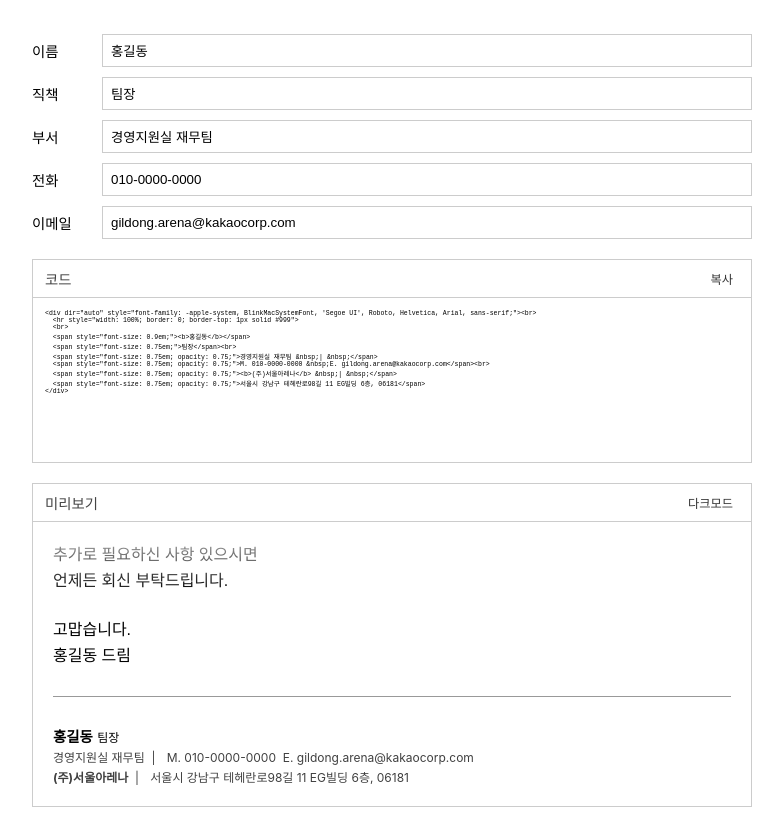
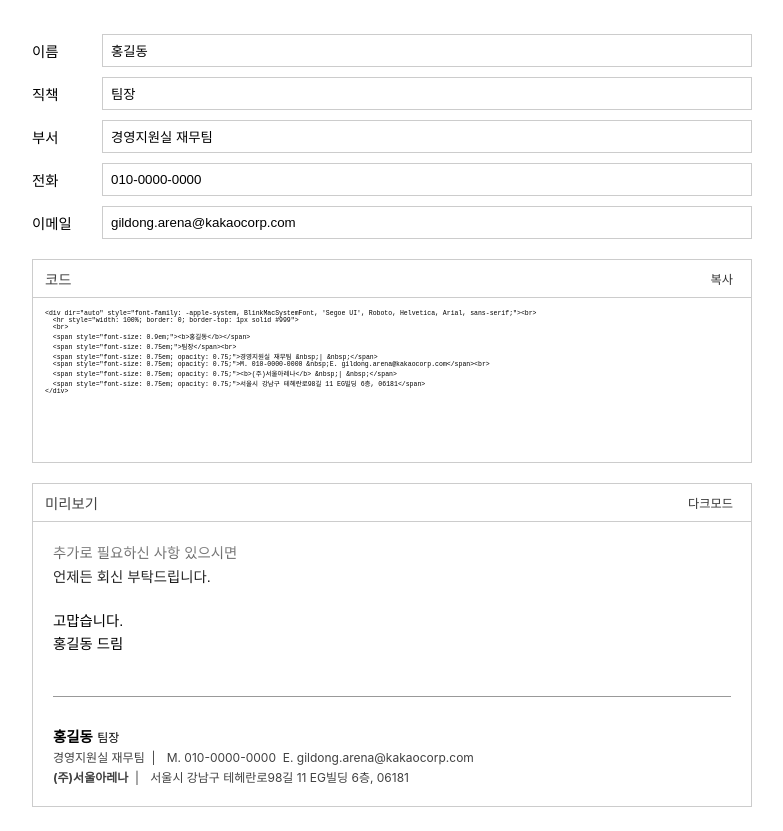
Before and after one commit to jinsansung/signature, a plain HTML site: page index.html in a window 1280 px wide. Shown: the whole page, without its empty margins (248-1031 px from the left). Drawn offline with Linux system fonts and the light colour scheme.

Commit message:
Update index.html

```diff
--- a/index.html
+++ b/index.html
@@ -152,8 +152,6 @@
     <button class="mode-btn" onclick="toggleMode()">다크모드</button>
   </div>
   <div id="signaturePreview">
-    <div style="transform: scale(0.9); transform-origin: top left; display: inline-block;">
-    </div>
   </div>
 </div>
 
@@ -186,6 +184,8 @@ function generateSignature() {
 </div>`.trim();
 
   const previewMessage = `
+
+    <div style="transform: scale(0.9); transform-origin: top left; display: inline-block;">
 <div style="
   font-size: 1em;
   line-height: 1.6;
@@ -202,7 +202,7 @@ function generateSignature() {
 </div>
 <div style="font-size: 1em; line-height: 1.6; font-weight: 500;">고맙습니다.<br>
   ${name} 드림
-</div>`;
+</div></div>`;
 
   document.getElementById("signatureOutput").value = html;
   document.getElementById("signaturePreview").innerHTML = previewMessage + html;
```
